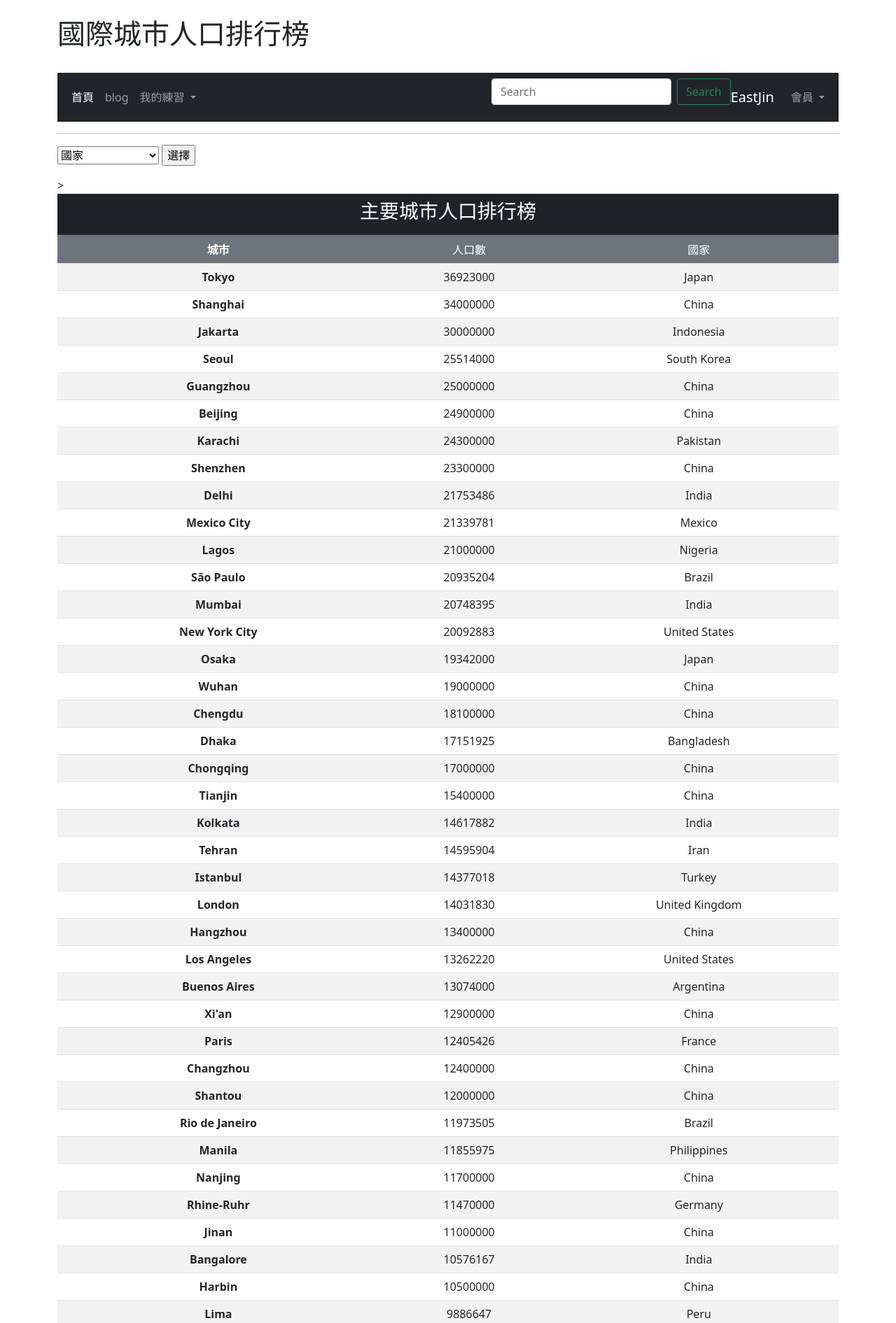
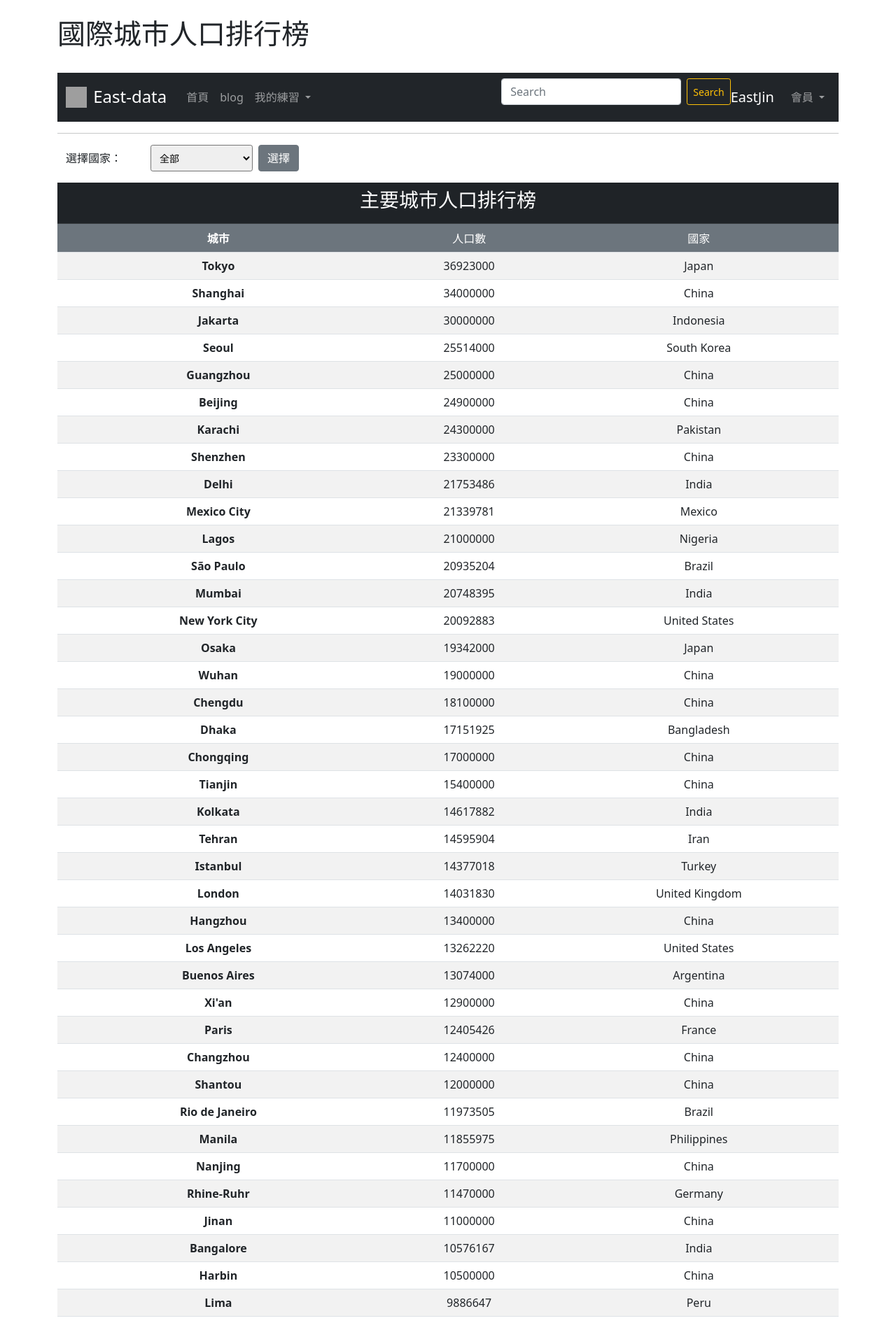
Before and after one commit to EastJin7/Django_DataCenter, a Django app: page /rank/ in a window 1280 px wide. Shown: the top 1891 px of the page at 70% size. Run offline with Django 3.2, Linux system fonts and the light colour scheme; a user stored in the database is signed in; data comes from the database, SQL or seed files in the repository; both versions use the stored data as it was after the commit; some libraries are stand-ins or nearby versions; grey boxes are pictures that could not be loaded.

Commit message:
UI update

```diff
--- a/dataCenter/urls.py
+++ b/dataCenter/urls.py
@@ -23,7 +23,10 @@ urlpatterns = [
     path('news/', views.news),
     path('show/<int:id>/', views.show),
     path('delete/<int:id>/', views.delete),
+    path('edit/<int:id/', views.edit),
     path('rank/', views.rank),
     path('chart/', views.chart),
+    path('note/', views.note),
+    path('addnote/', views.addnote),
     path('logout',views.ulogout),
 ]
--- a/mysite/admin.py
+++ b/mysite/admin.py
@@ -1,5 +1,5 @@
 from django.contrib import admin
-from mysite.models import Post,Country,City
+from mysite.models import Post,Country,City,Note
 #呼叫mysite資料夾下的models.py 呼叫Post,Country,City類別
 
 # Register your models here.
@@ -14,3 +14,7 @@ admin.site.register(Country, CountryAdmin) #在admin下註冊Country, CountryAdm
 class CityAdmin(admin.ModelAdmin):
     list_display = ('name','population','country')
 admin.site.register(City, CityAdmin) #在admin下註冊City, CityAdmin
+
+class NoteAdmin(admin.ModelAdmin):
+    list_display = ('title', 'pub_date')
+admin.site.register(Note, NoteAdmin) #在admin下註冊NoteAdmin
--- a/mysite/models.py
+++ b/mysite/models.py
@@ -27,3 +27,9 @@ class City(models.Model):
     country = models.ForeignKey(Country, on_delete=models.CASCADE)
     def __str__(self):
         return self.name
+
+class Note(models.Model):
+    title = models.CharField(max_length=300)
+    pub_date = models.DateTimeField(default=timezone.now)
+    def __str__(self):
+        return self.title
--- a/mysite/views.py
+++ b/mysite/views.py
@@ -2,7 +2,7 @@ from django.shortcuts import render,redirect
 from django.http import HttpResponse
 from django.contrib.auth import logout #django的logout模組
 from django.contrib.auth.decorators import login_required #載入模組以管控登入前後權限
-from mysite.models import Post,Country,City #呼叫mysite資料夾下的資料庫models.py 呼叫Post,Country,City類別取得資料
+from mysite.models import Post,Country,City,Note #呼叫mysite資料夾下的資料庫models.py 呼叫Post,Country,City類別取得資料
 import random
 from plotly.offline import plot
 import plotly.graph_objs as go
@@ -44,8 +44,6 @@ def show(request, id):
 def rank(request):
 	if request.method == 'POST':
 		country_id = request.POST["get_countryid"] #將從POST方法來的get_countryid值存為country_id
-		if (country_id=='999'):
-			return redirect("/rank")
 		try:
 			country = Country.objects.get(id=country_id) #取出Country物件中id等於country_id的物件作為local變數country
 		except:
@@ -60,8 +58,6 @@ def rank(request):
 def chart(request):
 	if request.method == 'POST':
 		country_id = request.POST["get_countryid"] #將從POST方法來的get_countryid值存為country_id
-		if (country_id=='999'):
-			return redirect("/chart")
 		try:
 			country = Country.objects.get(id=country_id) #取出Country物件中id等於country_id的物件作為local變數country
 		except:
@@ -73,7 +69,7 @@ def chart(request):
 	return render(request, 'chart.html', locals())
 
 def ulogout(request):
-	logout(request) ##django logout模組的登出方法
+	logout(request) #django logout模組的登出方法
 	return redirect('/') #返回根目錄
 
 def delete(request,id):
@@ -83,3 +79,22 @@ def delete(request,id):
 		return redirect('/news')
 	except:
 		return redirect('/news')
+
+
+def edit(request,id):
+	try:
+		post = Post.objects.get(id=id)
+	except:
+		return redirect('/news')
+
+def note(request):
+	notes = Note.objects.all()
+	return render(request, 'note.html', locals())
+
+def addnote(request):
+	if request.method=='POST':
+		title = request.POST["title"]
+		if len(title)>1:
+			note = Note(title=title)
+			note.save()
+		return redirect('/note')
--- a/templates/menu.html
+++ b/templates/menu.html
@@ -1,13 +1,20 @@
+<div class="pos-f-t">
+  <div class="collapse" id="navbarToggleExternalContent">
+    <div class="bg-dark p-4">
+      <h4 class="text-white">Collapsed content</h4>
+      <span class="text-muted">Toggleable via the navbar brand.</span>
+    </div>
+  </div>
 <nav class="navbar navbar-expand-lg navbar-dark bg-dark">
   <div class="container-fluid">
-
-    <button class="navbar-toggler" type="button" data-bs-toggle="collapse" data-bs-target="#navbarSupportedContent" aria-controls="navbarSupportedContent" aria-expanded="false" aria-label="Toggle navigation">
-      <span class="navbar-toggler-icon"></span>
-    </button>
+    <a class="navbar-brand" href="#"> <!-- LOGO -->
+      <img src="images/logo.svg" width="30" height="30" class="d-inline-block align-top" alt="">    <!-- Icon -->
+      <span class="h4 mx-1">East-data</span>
+    </a>
     <div class="collapse navbar-collapse" id="navbarSupportedContent">
       <ul class="navbar-nav me-auto mb-2 mb-lg-0"> <!--url樣式-->
         <li class="nav-item"> <!--單一按鈕-->
-          <a class="nav-link active" aria-current="page" href="/">首頁</a>
+          <a class="nav-link" aria-current="page" href="/">首頁</a>
         </li>
         <li class="nav-item"> <!--單一按鈕-->
           <a class="nav-link" href="#">blog</a>
@@ -21,6 +28,7 @@
             <hr class="dropdown-divider"> <!--下拉選單分隔線-->
             <li><a class="dropdown-item" href="/rank">國際城市人口排行</a></li>
             <li><a class="dropdown-item" href="/chart">人口統計圖表</a></li>
+            <li><a class="dropdown-item" href="/note">意見反應</a></li>
             <hr class="dropdown-divider"> <!--下拉選單分隔線-->
             <li><a class="dropdown-item" href="/admin">管理後台</a></li>
           </ul>
@@ -28,8 +36,8 @@
       </ul><!--url樣式結束-->
 
       <form class="d-flex"> <!--搜尋樣式-->
-        <input class="form-control me-2" type="search" placeholder="Search" aria-label="搜尋">
-        <button class="btn btn-outline-success" type="submit">Search</button>
+        <input class="form-control form-control-md me-2" type="search" placeholder="Search" aria-label="搜尋">
+        <button class="btn btn-outline-warning btn-sm" type="submit">Search</button>
       </form>
     <a class="navbar-brand" href="#"><!--未登入顯示訪客，登入顯示username-->
     {% if request.user.is_authenticated %}
@@ -52,6 +60,7 @@
             <li class="nav-item"><a class="nav-link" href="/admin/login/?newt=/" tabindex="-1">登入</a>/li><!--登入-->
         {% endif %}
         </ul>
-         </div>
+    </div>
   </div>
+</div>
 </nav>
--- a/templates/rank.html
+++ b/templates/rank.html
@@ -5,18 +5,21 @@
 {% block headmessage %} 國際城市人口排行榜 {% endblock %}
 {% block main %}
     <hr>
-    <form action="/rank/" method=POST><!-- submit後傳送給/rank，將資料以POST方式傳送 -->
-        <select name="get_countryid"><!-- 下拉式選單 -->
-            <option value="999">國家</option>
+    <div class="container-sm">
+    <form action="/rank/" method=POST class="row g-2"><!-- submit後傳送給/rank，將資料以POST方式傳送 -->
+        <div class="btn-toolbar justify-content-between col-sm-3">
+        <label for="selCountry" class="col-md-4 col-form-label">選擇國家：</label>
+        <select name="get_countryid" class="form-control-sm"> <!-- 下拉式選單 -->
+        <option selected>全部</option>
             {% for country in countries %}
-                <option value="{{country.id}}">{{country.name}}</option> <!-- 選單文字內容country.name，傳送country.id的值 -->
+                <option value="{{country.id}}">{{country.name}}</option> <!-- 選單文字內容country.name，傳送country.id的值-->
             {% endfor %}
-        </select>
-        {% csrf_token %} <!-- Django避免跨站請求偽造的作法 -->
-        <input type='submit' value="選擇">
+      {% csrf_token %} <!-- Django避免跨站請求偽造的作法 --></select></div>
+    <div class="col-md-4"><input type='submit' class="btn btn-secondary" value="選擇"></div>
+    </div>
     </form>
 
-    <table class="table table-striped table-hover">><!-- table模板 -->
+    <table class="table table-striped table-hover align-middle"><!-- table模板 -->
         <tr class="bg-dark"><!-- 黑色 -->
             <td colspan="3" align="center" class="table-dark"><h3>主要城市人口排行榜</h3></td> <!--置中 合併儲存格3格-->
         </tr>
@@ -29,6 +32,6 @@
                 <td align="center">{{ city.country }}</td>
             </tr>
             {% endfor %}
-
     </table>
+    </div>
 {% endblock %}
--- a/templates/show.html
+++ b/templates/show.html
@@ -5,9 +5,9 @@
 {% block headmessage %} 你好, {% endblock %}
 {% block main %}
     <hr>
-    <table class="table table-striped table-hover">>
+    <table class="table table-striped table-hover">
         <tr>
-        <td>
+        <td class="p-3 mb-2 bg-secondary text-white">
             {{ post.title }}<br>
             {{ post.pub_date }}</td>
         </tr>
```
Also changed, not shown: templates/chart.html (+14 -12 lines), templates/news.html (+26 -24 lines), templates/note.html (added, +27 -0 lines), db.sqlite3, mysite/migrations/0003_note.py (added).
